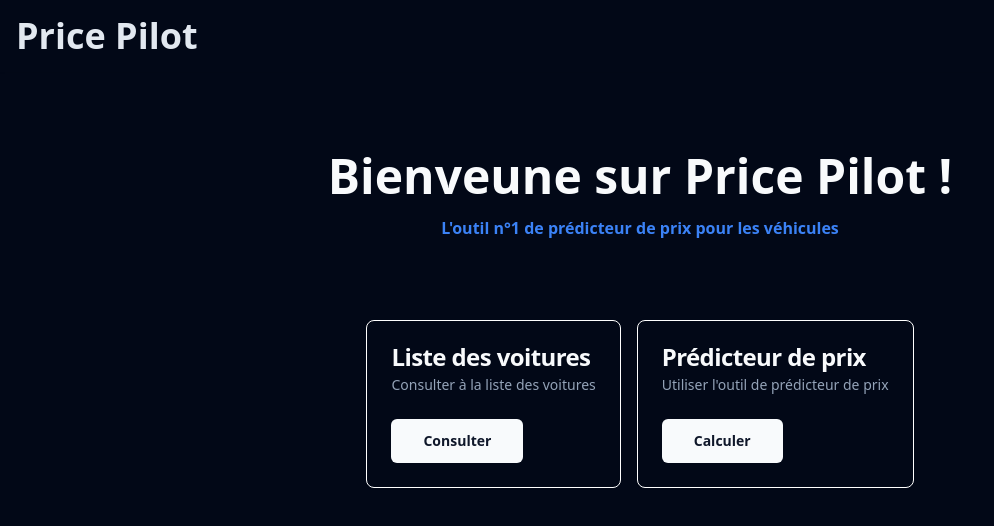
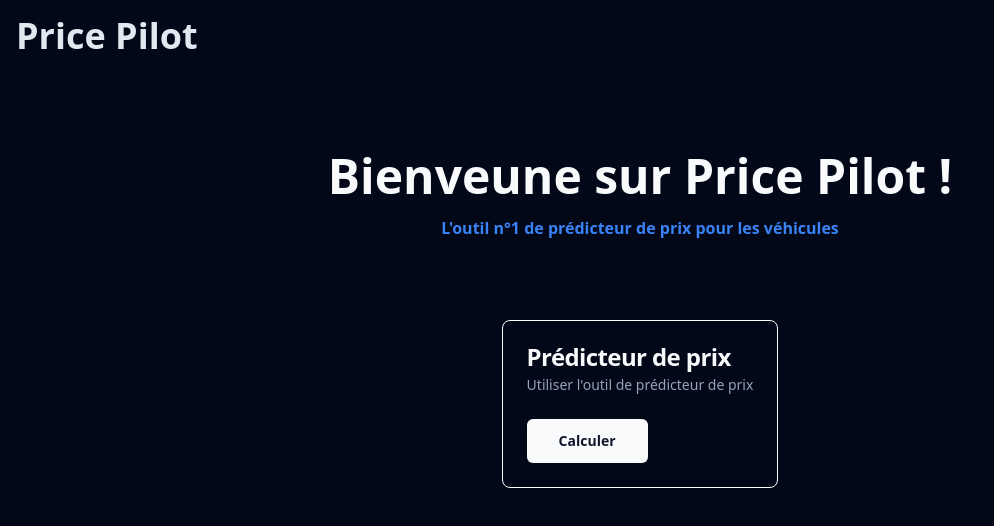
Before and after one commit to asndiallo/PricePilot, a React (Vite) app in the folder price-pilot/: page / in a window 1280 px wide. Shown: the top 526 px of the page, without its empty margins (0-994 px from the left). Built offline with nearby package versions, Linux system fonts and the light colour scheme.

Commit message:
main stable

```diff
--- a/price-pilot/src/pages/home/home.tsx
+++ b/price-pilot/src/pages/home/home.tsx
@@ -28,19 +28,6 @@ const HomePage = () => {
             <div className="flex gap-x-4">
                 <Card className="w-fit border border-black dark:border-white">
                     <CardHeader>
-                        <CardTitle>Liste des voitures</CardTitle>
-                        <CardDescription>Consulter à la liste des voitures</CardDescription>
-                    </CardHeader>
-                    <CardContent>
-                        <NavLink to="/list-vehicles">
-                            <Button variant="default" size="lg" className="font-bold">
-                                Consulter
-                            </Button>
-                        </NavLink>
-                    </CardContent>
-                </Card>
-                <Card className="w-fit border border-black dark:border-white">
-                    <CardHeader>
                         <CardTitle>Prédicteur de prix</CardTitle>
                         <CardDescription>Utiliser l'outil de prédicteur de prix</CardDescription>
                     </CardHeader>
--- a/price-pilot/src/pages/predictor.tsx
+++ b/price-pilot/src/pages/predictor.tsx
@@ -133,12 +133,6 @@ const PredictorPage = () => {
 
     return (
       <div className="flex flex-col gap-y-8 justify-center items-center w-full p-10">
-        {/* Title */}
-        <h1 className="text-2xl font-bold drop-shadow-sm">
-          Prédiction du prix de votre véhicule
-        </h1>
-        {/* Progression */}
-        <Progress value={(currentStep / MAX_STEP) * 100} />
         {/* Form */}
         <h1 className="text-2xl font-bold drop-shadow-sm">
           Caractéristiques de votre véhicule
```
